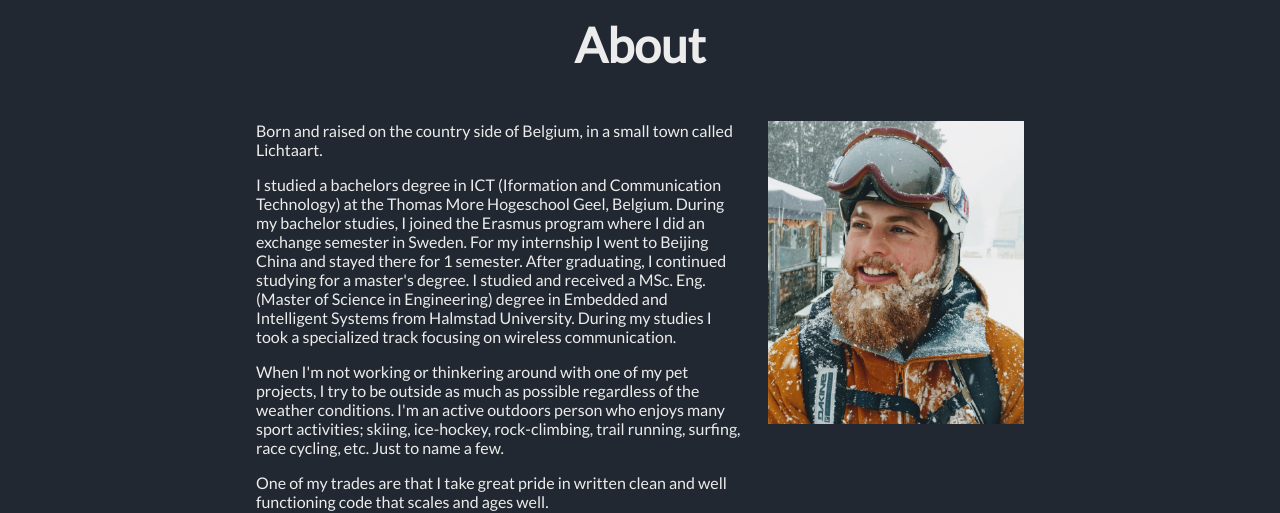
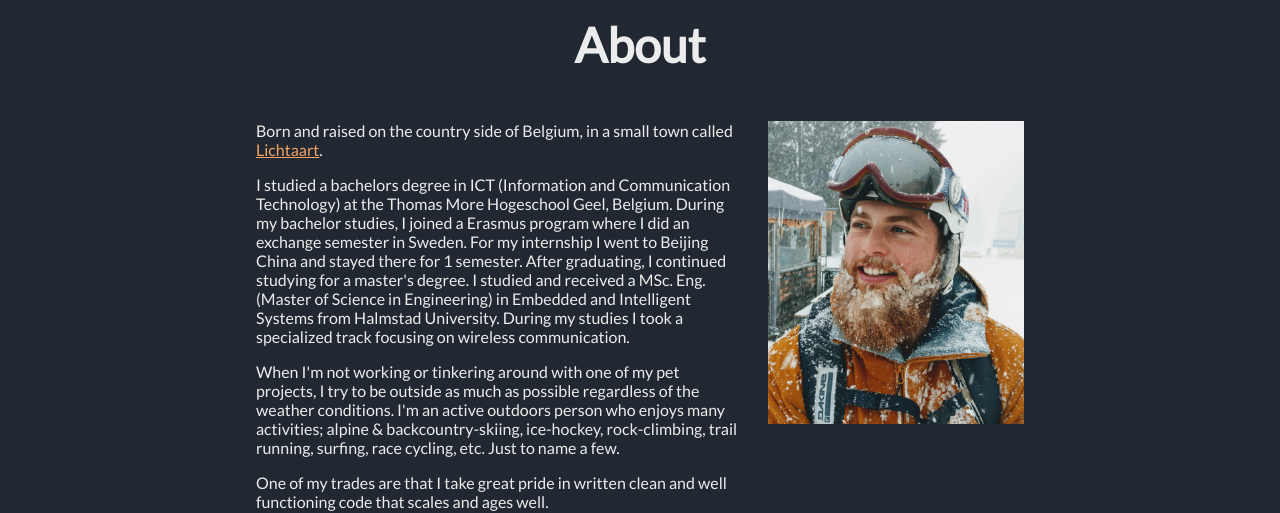
Before and after one commit to DankersW/dankersw.github.io, a React (Create React App) app: page / in a window 1280 px wide. Shown: the part 800-1313 px from the top of the page. Built offline with nearby package versions, Linux system fonts and the light colour scheme.

Commit message:
Fix spelling mistakes

```diff
--- a/src/pages/about/about.tsx
+++ b/src/pages/about/about.tsx
@@ -9,9 +9,9 @@ export default function About() {
             <h1 className="section-title">About</h1>
             <div className="about-wrapper">
                 <div className="about-text">
-                    <p>Born and raised on the country side of Belgium, in a small town called Lichtaart.</p>
-                    <p>I studied a bachelors degree in ICT (Iformation and Communication Technology) at the Thomas More Hogeschool Geel, Belgium. During my bachelor studies, I joined the Erasmus program where I did an exchange semester in Sweden. For my internship I went to Beijing China and stayed there for 1 semester. After graduating, I continued studying for a master's degree. I studied and received a MSc. Eng. (Master of Science in Engineering) degree in Embedded and Intelligent Systems from Halmstad University. During my studies I took a specialized track focusing on wireless communication.</p>
-                    <p>When I'm not working or thinkering around with one of my pet projects, I try to be outside as much as possible regardless of the weather conditions. I'm an active outdoors person who enjoys many sport activities; skiing, ice-hockey, rock-climbing, trail running, surfing, race cycling, etc. Just to name a few.</p>
+                    <p>Born and raised on the country side of Belgium, in a small town called <a href="https://goo.gl/maps/7iAzU7YpKzK7SvMR7" target="_blank" rel="noopener noreferrer">Lichtaart</a>.</p>
+                    <p>I studied a bachelors degree in ICT (Information and Communication Technology) at the Thomas More Hogeschool Geel, Belgium. During my bachelor studies, I joined a Erasmus program where I did an exchange semester in Sweden. For my internship I went to Beijing China and stayed there for 1 semester. After graduating, I continued studying for a master's degree. I studied and received a MSc. Eng. (Master of Science in Engineering) in Embedded and Intelligent Systems from Halmstad University. During my studies I took a specialized track focusing on wireless communication.</p>
+                    <p>When I'm not working or tinkering around with one of my pet projects, I try to be outside as much as possible regardless of the weather conditions. I'm an active outdoors person who enjoys many activities; alpine & backcountry-skiing, ice-hockey, rock-climbing, trail running, surfing, race cycling, etc. Just to name a few.</p>
                     <p>One of my trades are that I take great pride in written clean and well functioning code that scales and ages well.</p>
                     <p>Currently I'm living in a cosy apartment in the city center of Göteborg Sweden.</p>
                 </div>
```
